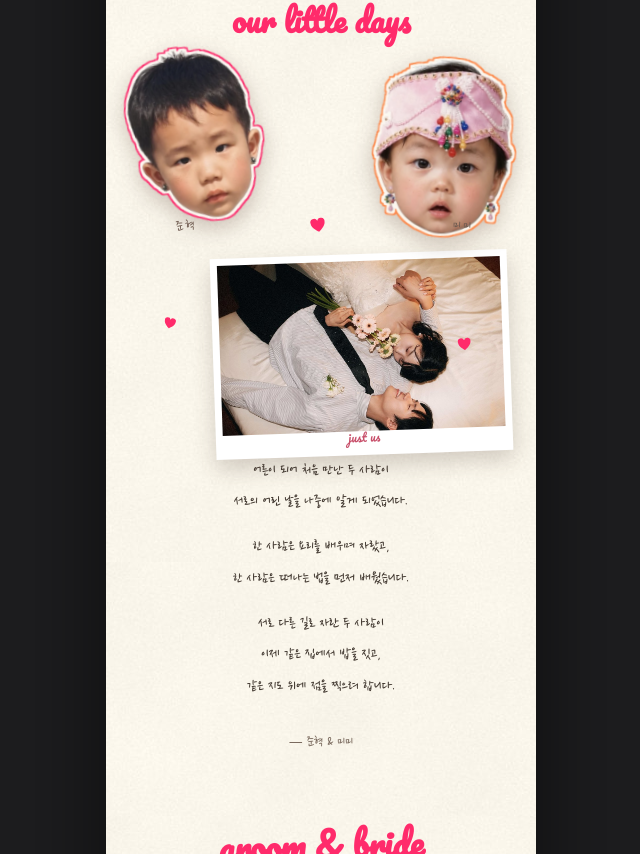
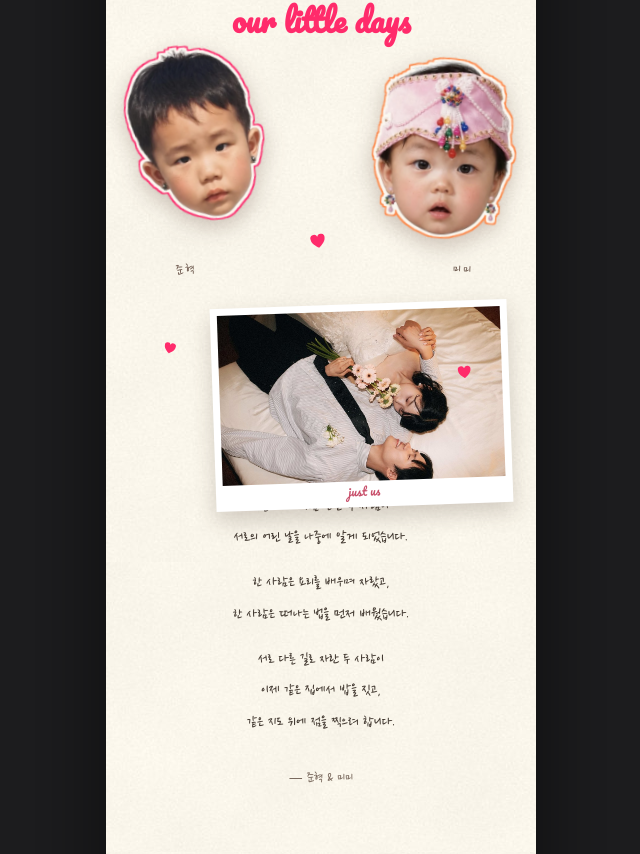
Before and after one commit to mimipark97/wedding, a plain HTML site: page peach/index.html in a window 1280 px wide. Shown: the part 2875-3729 px from the top of the page, without its empty margins (319-959 px from the left). Drawn offline with Linux system fonts and the light colour scheme.

Commit message:
peach: 어린 시절 콜라주·오시는 길 정리, 부모님 사진 자리 안내 추가

```diff
--- a/peach/index.html
+++ b/peach/index.html
@@ -261,14 +261,14 @@ button{font-family:inherit;color:inherit;background:none;border:0;padding:0;curs
   font-family:var(--script);font-size:31px;color:var(--pink);line-height:1.1;
   margin:12px 0 16px;transform:rotate(-2deg);
 }
-.collage{position:relative;margin:2px auto 0;width:100%;max-width:362px;height:372px}
+.collage{position:relative;margin:2px auto 0;width:100%;max-width:362px;height:408px}
 .collage .ph{
-  position:absolute;left:9%;top:50%;width:82%;background:#fff;padding:7px 7px 24px;
+  position:absolute;left:9%;top:58%;width:82%;background:#fff;padding:7px 7px 26px;
   box-shadow:0 10px 22px rgba(70,50,40,.22);transform:rotate(-2deg);z-index:1;
 }
 .collage .ph img{width:100%;height:170px;object-fit:cover;object-position:center 35%}
 .collage .ph figcaption{
-  position:absolute;left:0;right:0;bottom:6px;text-align:center;
+  position:absolute;left:0;right:0;bottom:4px;text-align:center;
   font-family:var(--script);font-size:12px;color:#c8506b;
 }
 .collage .stick{position:absolute;z-index:3;filter:drop-shadow(0 7px 11px rgba(80,50,40,.28))}
@@ -276,7 +276,7 @@ button{font-family:inherit;color:inherit;background:none;border:0;padding:0;curs
 .collage .stick-bride{right:-4%;top:1%;width:40%;transform:rotate(5deg);z-index:4}
 .stick-cap{
   position:absolute;z-index:5;font-family:var(--pen);font-size:14px;color:#6f5b50;
-  letter-spacing:.16em;top:43%;
+  letter-spacing:.16em;top:50%;
 }
 .cap-groom{left:10%;transform:rotate(-4deg)}
 .cap-bride{right:8%;transform:rotate(3deg)}
@@ -392,10 +392,10 @@ button{font-family:inherit;color:inherit;background:none;border:0;padding:0;curs
   font-family:var(--hand);font-size:11.5px;letter-spacing:.06em;
 }
 .transport{margin:32px 0 0;border-top:1px solid rgba(255,255,255,.14)}
-.tr{display:flex;gap:12px;padding:16px 0 0}
+.tr{display:flex;gap:12px;padding:16px 0 0;min-width:0}
 .tr + .tr{border-top:1px solid rgba(255,255,255,.1);margin-top:16px}
 .tr-k{flex:0 0 54px;font-family:var(--pen);font-size:13px;color:#ffb9c9;letter-spacing:.06em;padding-top:2px}
-.tr-v{font-family:var(--pen);font-size:13px;line-height:1.95;color:rgba(255,255,255,.82);margin:0}
+.tr-v{font-family:var(--pen);font-size:13px;line-height:1.95;color:rgba(255,255,255,.82);margin:0;min-width:0;overflow-wrap:break-word}
 .tr-v b{font-weight:400;color:#fff}
 .tr-v small{display:block;font-size:12px;color:rgba(255,255,255,.6);margin-top:3px}
 
```
Also changed, not shown: 1 other file.
